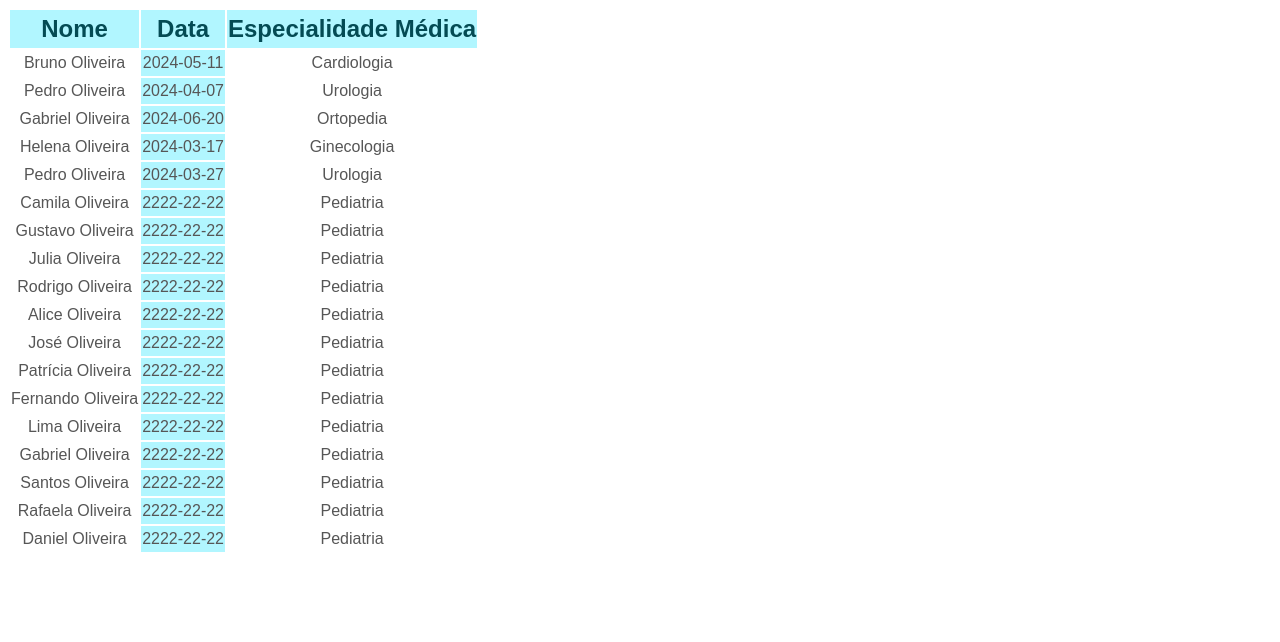
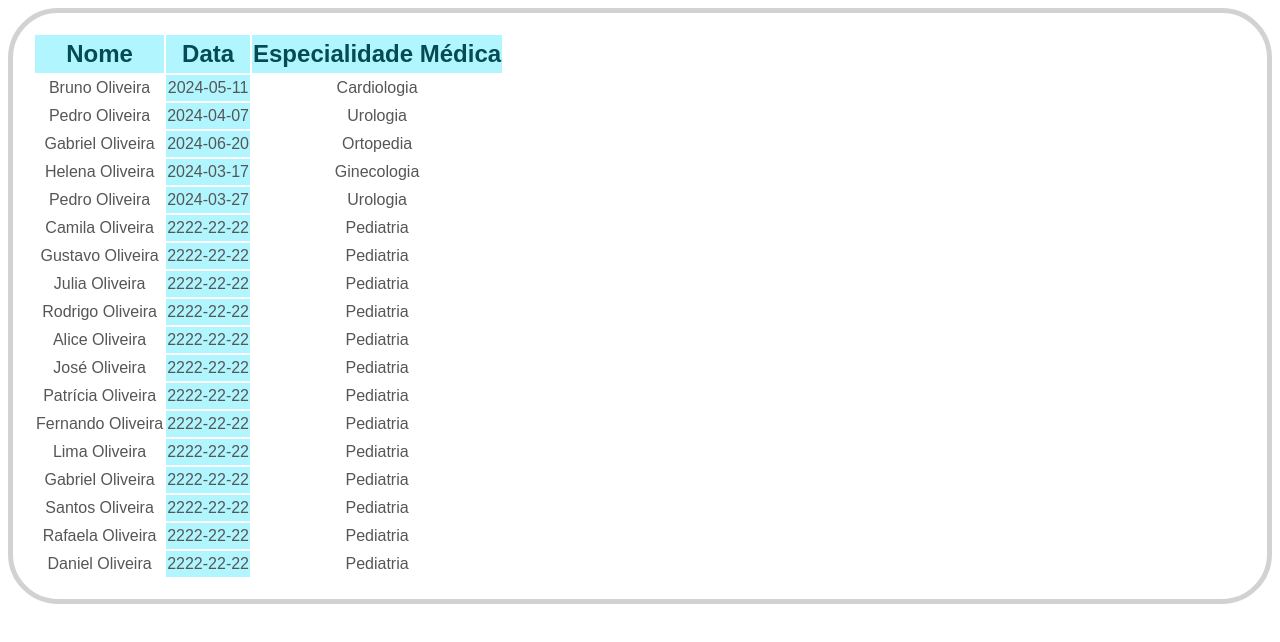
Before and after one commit to ph-marra/ppi-trabalho, a plain HTML site: page listagem-agendamento.html in a window 1280 px wide. Drawn offline with Linux system fonts and the light colour scheme.

Commit message:
embelezamento das tabelas

```diff
--- a/css/tabelas.css
+++ b/css/tabelas.css
@@ -7,12 +7,18 @@ html{
 }
 
 main {
-    background-color: #ba6262;
+    background-color: white;
     /* width: 70%; */
     margin: 0px auto;
     padding: 20px;
     border: 5px solid #d2d2d2;
     border-radius: 50px;
+}
+
+table {
+    border: #044b54;
+    padding: 0%;
+    margin: 0%;
 }
 
 table thead {
@@ -21,8 +27,6 @@ table thead {
     list-style-type: none;
     align-items: center;
     padding: 15px;
-
-    border: 5px #d2d2d2;
 
     font-size: 1.5em;
     text-decoration: none;
@@ -34,5 +38,5 @@ tr :nth-child(even) {
 }
 
 table tbody {
-    text-align: center;
+    text-align: center
 }
--- a/listagem-agendamento.html
+++ b/listagem-agendamento.html
@@ -9,6 +9,7 @@
 </head>
 
 <body>
+    <main>
         <table>
             <thead>
                 <tr>
@@ -110,6 +111,7 @@
                 </tr>
             </tbody>
         </table>
+    </main>
 </body>
 
 </html>
```
Lines whose indentation alone changed are shown as unchanged.
